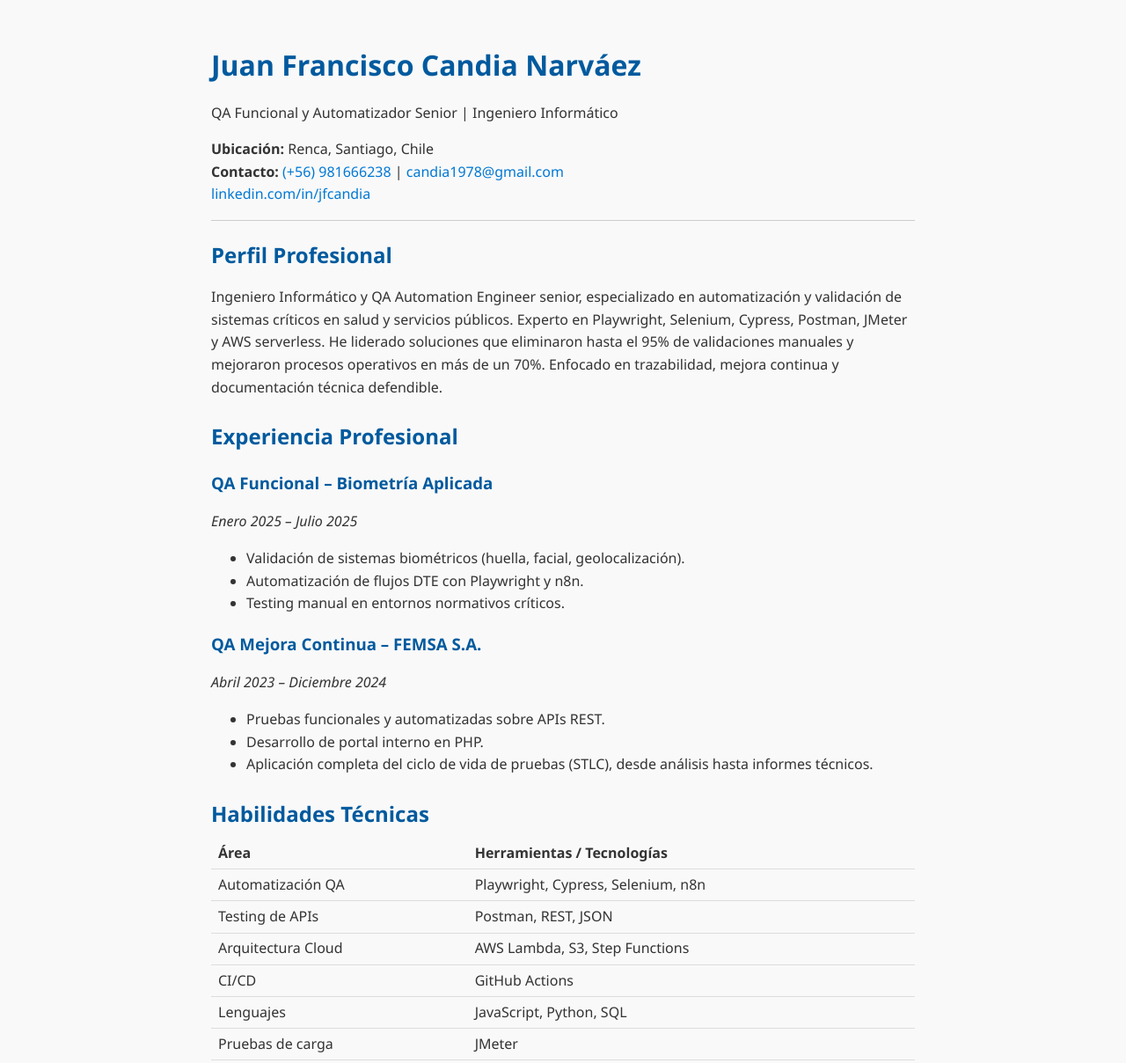
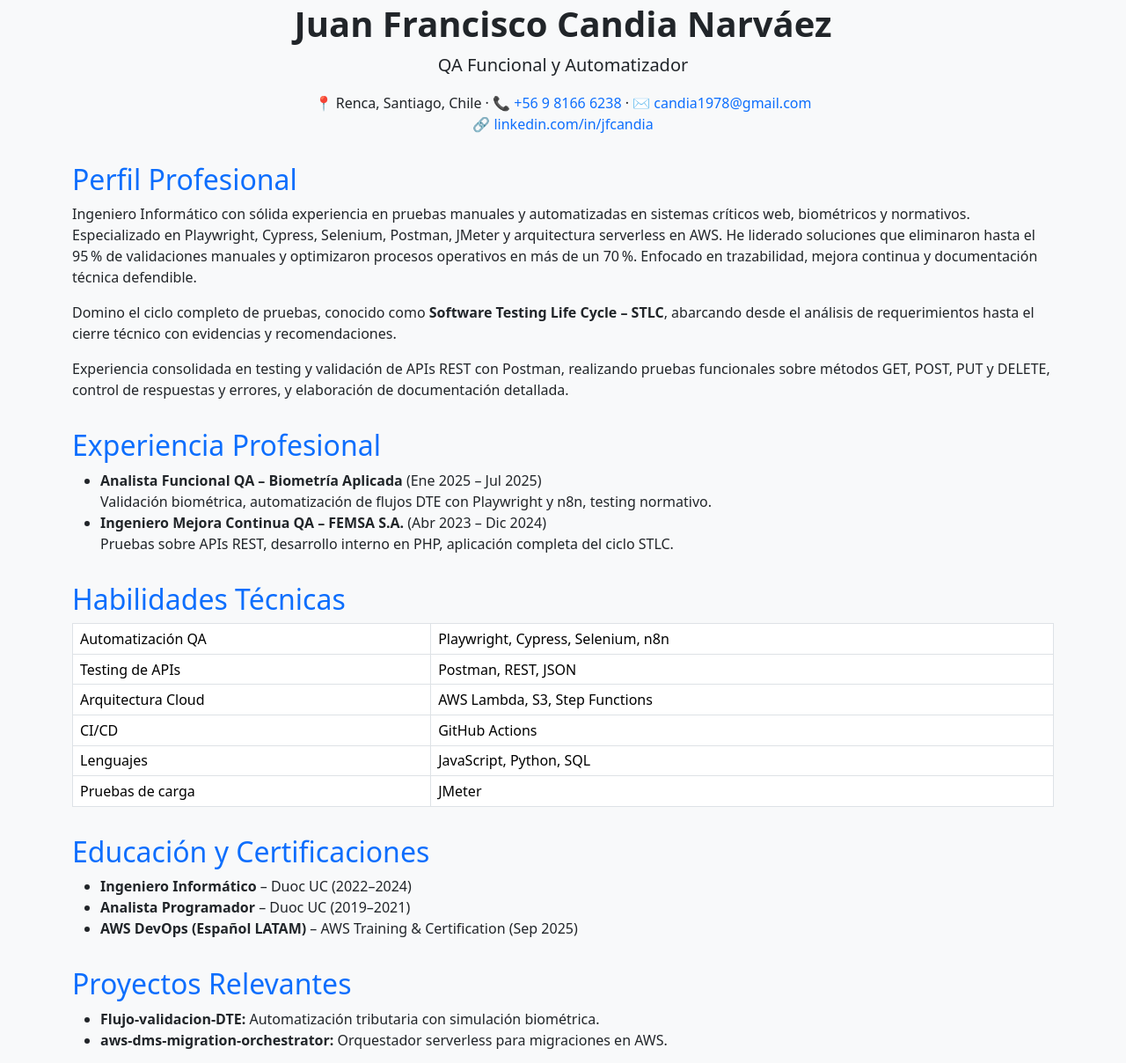
Before and after one commit to JFCandia/CV-Juan-Francisco-Candia, a plain HTML site: page index.html in a window 1280 px wide. Shown: the part 21-1229 px from the top of the page at 88% size. Drawn offline with nearby package versions, Linux system fonts and the light colour scheme.

Commit message:
Refactor CV layout and update content

```diff
--- a/index.html
+++ b/index.html
@@ -3,96 +3,46 @@
 <head>
   <meta charset="UTF-8" />
   <meta name="viewport" content="width=device-width, initial-scale=1" />
-  <title>Juan Francisco Candia - CV</title>
+  <title>CV - Juan Francisco Candia</title>
+  <link href="https://cdn.jsdelivr.net/npm/bootstrap@5.3.2/dist/css/bootstrap.min.css" rel="stylesheet">
   <style>
-    body {
-      font-family: 'Segoe UI', Tahoma, Geneva, Verdana, sans-serif;
-      margin: 2rem auto;
-      max-width: 800px;
-      line-height: 1.6;
-      color: #333;
-      background: #f9f9f9;
-      padding: 1rem;
-    }
-    h1, h2, h3 {
-      color: #005a9e;
-      margin-bottom: 0.2rem;
-    }
-    hr {
-      border: none;
-      border-top: 1px solid #ccc;
-      margin: 1rem 0;
-    }
-    .section {
-      margin-bottom: 1.5rem;
-    }
-    a {
-      color: #0078d4;
-      text-decoration: none;
-    }
-    a:hover {
-      text-decoration: underline;
-    }
-    table {
-      width: 100%;
-      border-collapse: collapse;
-      margin-top: 0.5rem;
-    }
-    th, td {
-      text-align: left;
-      padding: 0.3rem 0.5rem;
-      border-bottom: 1px solid #ddd;
-    }
+    body { background-color: #f8f9fa; }
+    .section-title { color: #0d6efd; margin-top: 2rem; }
+    .contact a { text-decoration: none; color: #0d6efd; }
+    .skills-table td { padding: 0.3rem 0.5rem; }
   </style>
 </head>
-<body>
+<body class="container py-4">
 
-  <header>
-    <h1>Juan Francisco Candia Narváez</h1>
-    <p>QA Funcional y Automatizador Senior | Ingeniero Informático</p>
-    <p>
-      <strong>Ubicación:</strong> Renca, Santiago, Chile<br/>
-      <strong>Contacto:</strong> <a href="tel:+56981666238">(+56) 981666238</a> |
-      <a href="mailto:candia1978@gmail.com">candia1978@gmail.com</a><br/>
-      <a href="https://www.linkedin.com/in/jfcandia" target="_blank" rel="noopener">linkedin.com/in/jfcandia</a>
-    </p>
+  <header class="text-center mb-4">
+    <h1 class="fw-bold">Juan Francisco Candia Narváez</h1>
+    <p class="lead">QA Funcional y Automatizador</p>
+    <div class="contact">
+      📍 Renca, Santiago, Chile · 📞 <a href="tel:+56981666238">+56 9 8166 6238</a> · ✉️ <a href="mailto:candia1978@gmail.com">candia1978@gmail.com</a><br>
+      🔗 <a href="https://www.linkedin.com/in/jfcandia" target="_blank">linkedin.com/in/jfcandia</a>
+    </div>
   </header>
 
-  <hr />
-
-  <section class="section" id="perfil">
-    <h2>Perfil Profesional</h2>
-    <p>Ingeniero Informático y QA Automation Engineer senior, especializado en automatización y validación de sistemas críticos en salud y servicios públicos. Experto en Playwright, Selenium, Cypress, Postman, JMeter y AWS serverless. He liderado soluciones que eliminaron hasta el 95% de validaciones manuales y mejoraron procesos operativos en más de un 70%. Enfocado en trazabilidad, mejora continua y documentación técnica defendible.</p>
+  <section>
+    <h2 class="section-title">Perfil Profesional</h2>
+    <p>Ingeniero Informático con sólida experiencia en pruebas manuales y automatizadas en sistemas críticos web, biométricos y normativos. Especializado en Playwright, Cypress, Selenium, Postman, JMeter y arquitectura serverless en AWS. He liderado soluciones que eliminaron hasta el 95 % de validaciones manuales y optimizaron procesos operativos en más de un 70 %. Enfocado en trazabilidad, mejora continua y documentación técnica defendible.</p>
+    <p>Domino el ciclo completo de pruebas, conocido como <strong>Software Testing Life Cycle – STLC</strong>, abarcando desde el análisis de requerimientos hasta el cierre técnico con evidencias y recomendaciones.</p>
+    <p>Experiencia consolidada en testing y validación de APIs REST con Postman, realizando pruebas funcionales sobre métodos GET, POST, PUT y DELETE, control de respuestas y errores, y elaboración de documentación detallada.</p>
   </section>
 
-  <section class="section" id="experiencia">
-    <h2>Experiencia Profesional</h2>
-
-    <h3>QA Funcional – Biometría Aplicada</h3>
-    <p><em>Enero 2025 – Julio 2025</em></p>
+  <section>
+    <h2 class="section-title">Experiencia Profesional</h2>
     <ul>
-      <li>Validación de sistemas biométricos (huella, facial, geolocalización).</li>
-      <li>Automatización de flujos DTE con Playwright y n8n.</li>
-      <li>Testing manual en entornos normativos críticos.</li>
-    </ul>
-
-    <h3>QA Mejora Continua – FEMSA S.A.</h3>
-    <p><em>Abril 2023 – Diciembre 2024</em></p>
-    <ul>
-      <li>Pruebas funcionales y automatizadas sobre APIs REST.</li>
-      <li>Desarrollo de portal interno en PHP.</li>
-      <li>Aplicación completa del ciclo de vida de pruebas (STLC), desde análisis hasta informes técnicos.</li>
+      <li><strong>Analista Funcional QA – Biometría Aplicada</strong> (Ene 2025 – Jul 2025)<br>
+        Validación biométrica, automatización de flujos DTE con Playwright y n8n, testing normativo.</li>
+      <li><strong>Ingeniero Mejora Continua QA – FEMSA S.A.</strong> (Abr 2023 – Dic 2024)<br>
+        Pruebas sobre APIs REST, desarrollo interno en PHP, aplicación completa del ciclo STLC.</li>
     </ul>
   </section>
 
-  <section class="section" id="habilidades">
-    <h2>Habilidades Técnicas</h2>
-    <table>
-      <thead>
-        <tr>
-          <th>Área</th><th>Herramientas / Tecnologías</th>
-        </tr>
-      </thead>
+  <section>
+    <h2 class="section-title">Habilidades Técnicas</h2>
+    <table class="table table-bordered skills-table">
       <tbody>
         <tr><td>Automatización QA</td><td>Playwright, Cypress, Selenium, n8n</td></tr>
         <tr><td>Testing de APIs</td><td>Postman, REST, JSON</td></tr>
@@ -104,27 +54,31 @@
     </table>
   </section>
 
-  <section class="section" id="educacion">
-    <h2>Educación y Certificaciones</h2>
+  <section>
+    <h2 class="section-title">Educación y Certificaciones</h2>
     <ul>
       <li><strong>Ingeniero Informático</strong> – Duoc UC (2022–2024)</li>
       <li><strong>Analista Programador</strong> – Duoc UC (2019–2021)</li>
-      <li><strong>Certificación:</strong> Getting Started with DevOps on AWS – AWS Training & Certification (Sep 2025)</li>
+      <li><strong>AWS DevOps (Español LATAM)</strong> – AWS Training & Certification (Sep 2025)</li>
     </ul>
   </section>
 
-  <section class="section" id="proyectos">
-    <h2>Proyectos Relevantes</h2>
+  <section>
+    <h2 class="section-title">Proyectos Relevantes</h2>
     <ul>
       <li><strong>Flujo-validacion-DTE:</strong> Automatización tributaria con simulación biométrica.</li>
       <li><strong>aws-dms-migration-orchestrator:</strong> Orquestador serverless para migraciones en AWS.</li>
     </ul>
   </section>
 
-  <section class="section" id="intereses">
-    <h2>Intereses</h2>
+  <section>
+    <h2 class="section-title">Intereses</h2>
     <p>Literatura · Aprendizaje continuo · Escalabilidad técnica · Colaboración multidisciplinaria</p>
   </section>
 
+  <footer class="text-center mt-5">
+    <p class="text-muted">© 2025 Juan Francisco Candia · CV Web con Bootstrap</p>
+  </footer>
+
 </body>
 </html>
```
